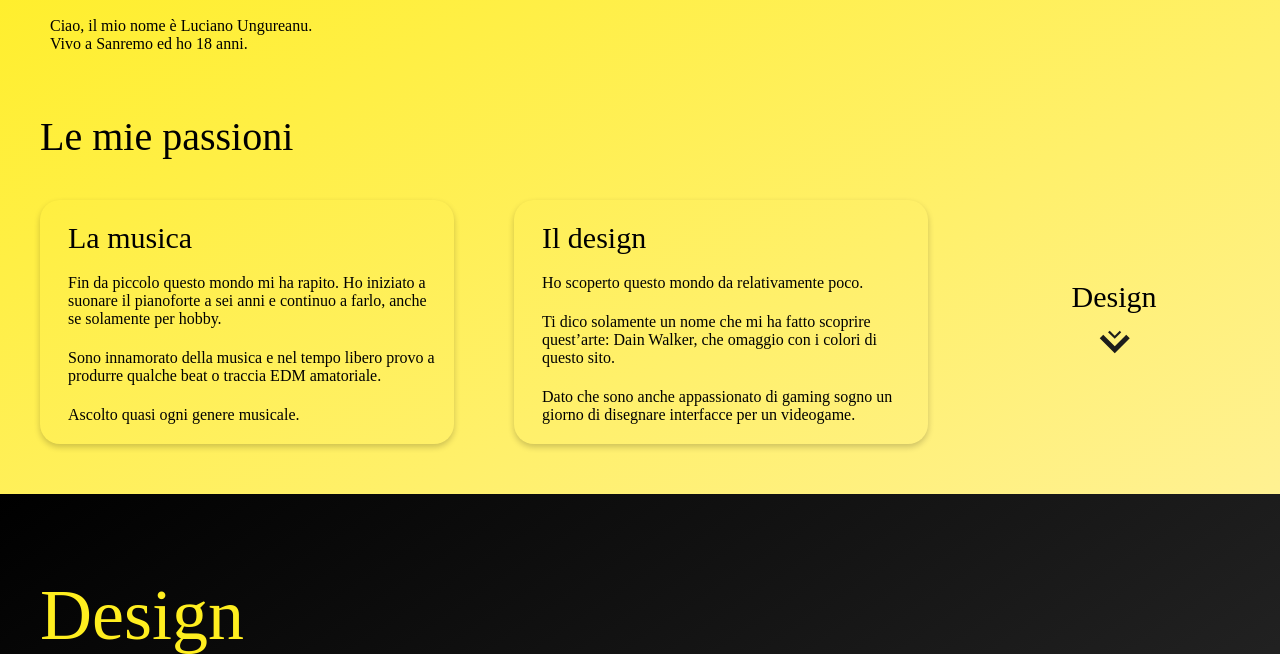
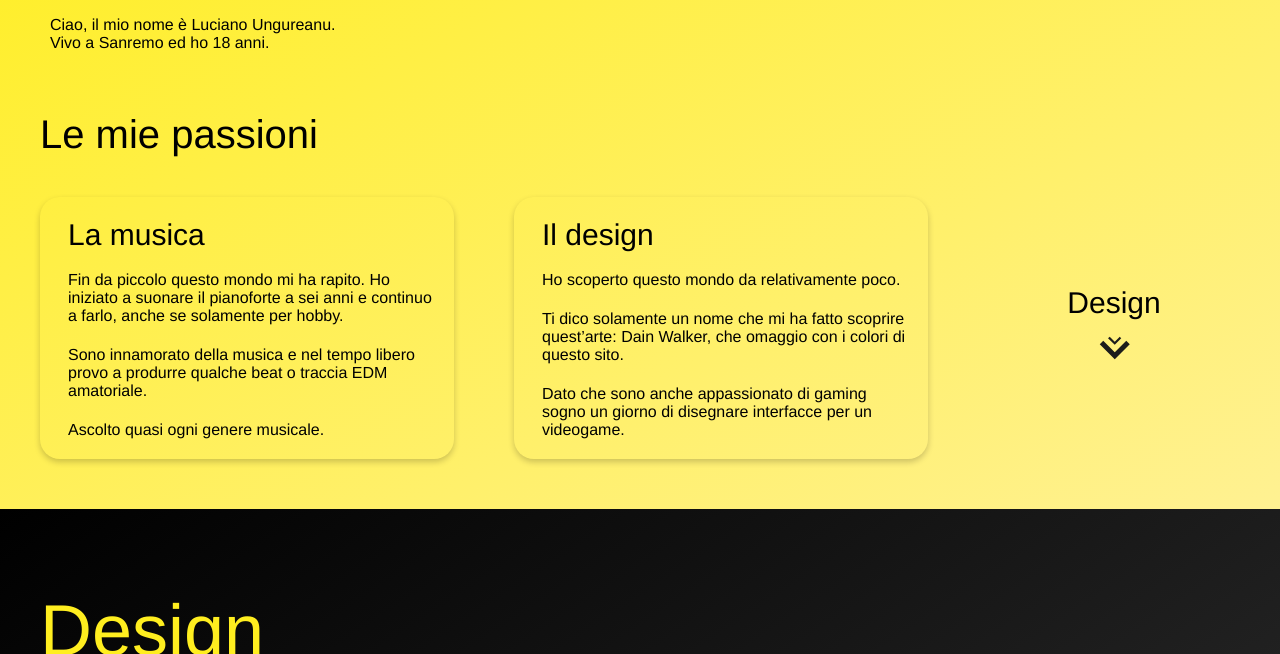
Before and after one commit to lucianoungureanu/Il-mio-sito, a plain HTML site: page index.html in a window 1280 px wide. Shown: the part 934-1588 px from the top of the page. Drawn offline with Linux system fonts and the light colour scheme.

Commit message:
Update styles.css

```diff
--- a/styles.css
+++ b/styles.css
@@ -2,7 +2,7 @@
   margin: 0;
   padding: 0;
   box-sizing: border-box;
-  font-family: "Futura";
+  font-family: "Futura", helvetica, sans-serif;
   font-weight:normal;
 }
 
```
